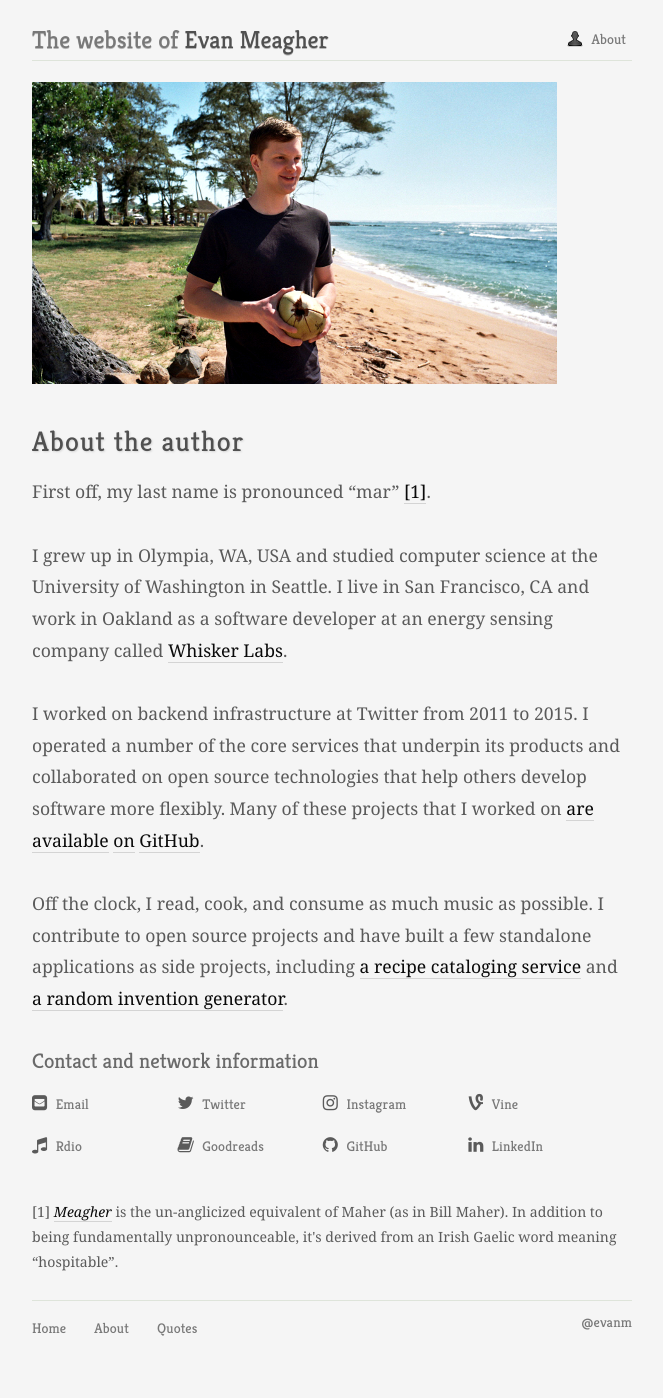
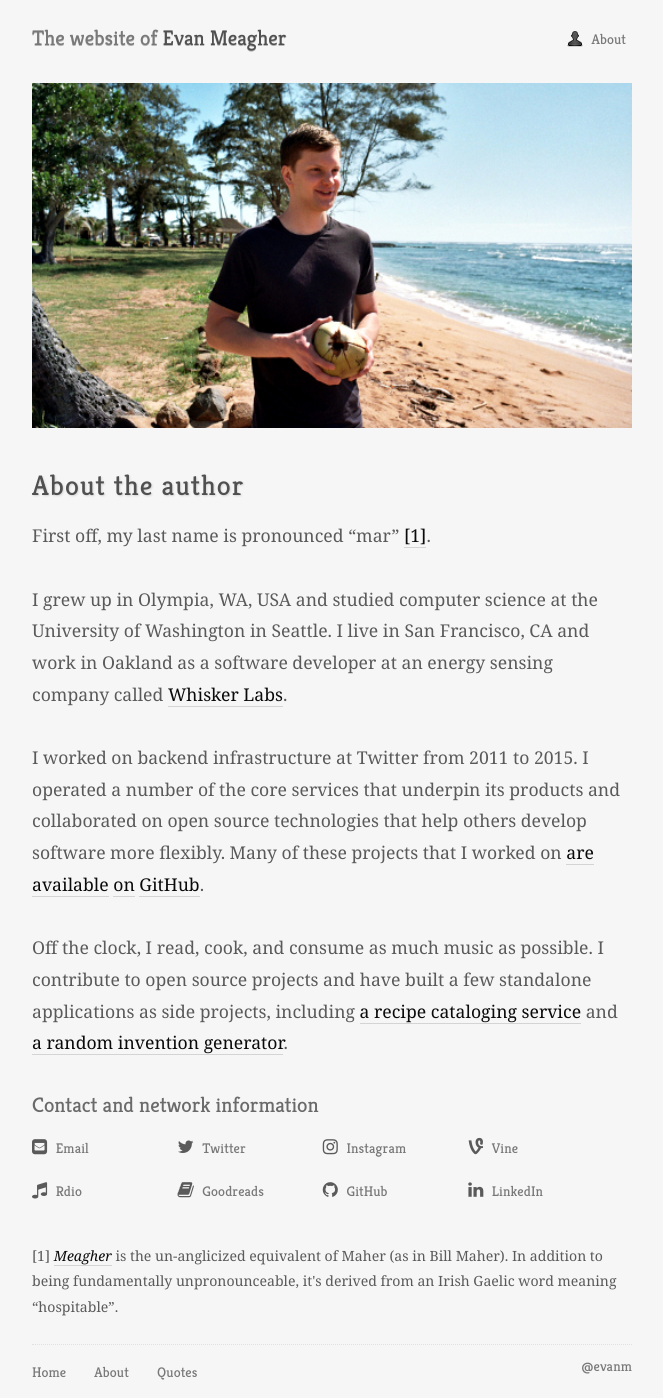
Before and after one commit to evnm/www, a Jekyll site: the page built from about.html, in a window 1280 px wide. Shown: the whole page, without its empty margins (308-971 px from the left). Built offline with Jekyll 4.4.1, drawn with Linux system fonts in a browser that asks for light colours; nearby versions of some CDN libraries; some web fonts are replaced; comment, search, counter and statistics services are not loaded; before the commit the page ends 1354 px from its top, so only the background shows below that.

Commit message:
Replace Georgia with Fjord One for body typeface, minor style tweaks

```diff
--- a/_layouts/default.html
+++ b/_layouts/default.html
@@ -7,6 +7,7 @@
     <meta content="The website of Evan Meagher" name="description" />
     <link href="https://feeds.feedburner.com/evnmgithub" rel="alternate" title="The blog of Evan Meagher" type="application/atom+xml" />
     <link href="https://fonts.googleapis.com/css?family=Kreon:300,400" rel="stylesheet" type="text/css" />
+    <link href="https://fonts.googleapis.com/css?family=Fjord+One" rel="stylesheet" type="text/css" />
     <link href="/css/reset.css" rel="stylesheet" type="text/css" />
     <link href="/css/screen.css" rel="stylesheet" type="text/css" />
     <link rel="stylesheet" href="https://maxcdn.bootstrapcdn.com/font-awesome/4.4.0/css/font-awesome.min.css">
--- a/about.html
+++ b/about.html
@@ -2,7 +2,7 @@
 layout: default
 title: About the author
 ---
-<img src="/images/kapaa-beach.jpg" alt="Evan Meagher" style="margin-bottom: 2em;" />
+<img src="/images/kapaa-beach.jpg" alt="Evan Meagher" style="margin-bottom: 2em;" width="600" />
 <h1>About the author</h1>
 <p>First off, my last name is pronounced &#8220;mar&#8221; <a href="#fn1">[1]</a>.</p>
 <p>I grew up in Olympia, WA, USA and studied computer science at the University of Washington in Seattle. I live in San Francisco, CA and work in Oakland as a software developer at an energy sensing company called <a href="http://whiskerlabs.com">Whisker Labs</a>.</p>
--- a/css/screen.sass
+++ b/css/screen.sass
@@ -7,8 +7,8 @@
 $sans: helvetica, sans
 
 body
-  background-color: #f5f5f5
-  font: 110% georgia, serif
+  background-color: #f6f6f6
+  font: 1.1em 'Fjord One', georgia, serif
   color: #5a5a5a
 
 strong
@@ -25,11 +25,10 @@
   position: relative
   height: 34px
   margin-bottom: 1.2em
-  padding: 24px 0 2px 0
-  border-bottom: 1px solid $border_color
+  padding: 24px 0 4px 0
 
   a#title
-    font: 1.4em $slab_serif
+    font: 1.2em $slab_serif
     font-weight: 400
     color: #787878
     text-shadow: 0 1px #b6b6b6
@@ -79,7 +78,7 @@
 
 .postmeta
   margin: -1em 0 1.2em 0
-  font: 0.9em $slab_serif
+  font-size: 0.8em
   font-weight: 300
   color: #999
 
@@ -205,7 +204,7 @@
 footer
   margin-top: 1.2em
   padding: 12px 0 36px 0
-  border-top: 1px solid $border_color
+  border-top: 1px dotted $border_color
   clear: both
 
   ul.navigation
```
